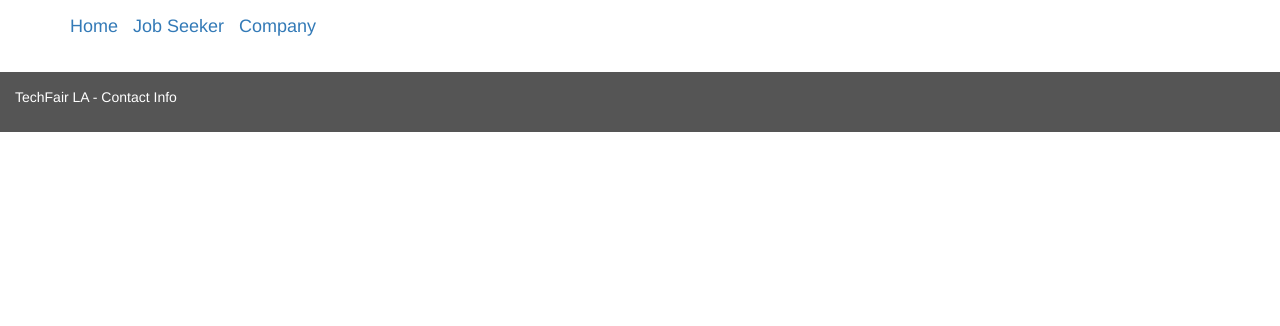
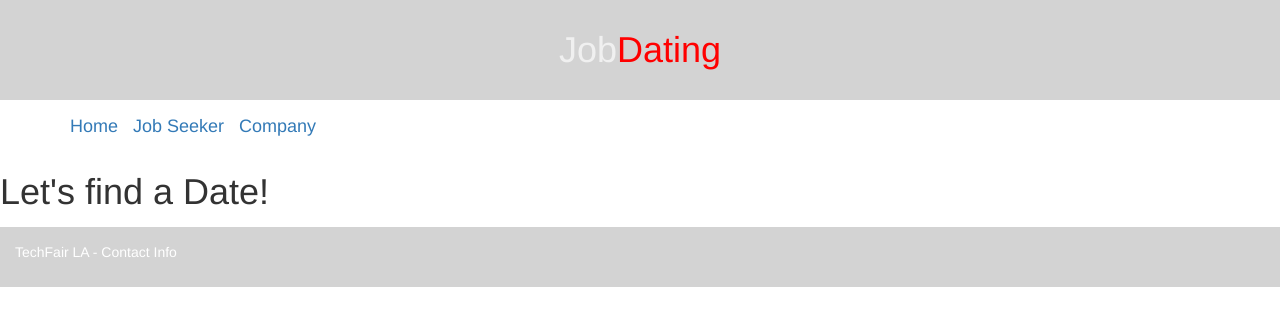
Before and after one commit to imlocle/jobdating, a Flask app: page / in a window 1280 px wide. Shown: the top 326 px of the page. Run offline with Flask 2, Linux system fonts and the light colour scheme; some libraries are stand-ins or nearby versions.

Commit message:
the little styles

```diff
--- a/static/style.css
+++ b/static/style.css
@@ -4,7 +4,7 @@
 
 /* Set black background color, white text and some padding */
 footer {
-      background-color: #555;
+  background-color:lightgrey;
   color: white;
   padding: 15px;
 }
@@ -17,3 +17,17 @@
 .data-entry {
   margin-top: 15px;
 }
+
+div.headline {
+  text-align: center;
+  vertical-align: center;
+  padding-top: 10px;
+  background-color: lightgrey;
+  height: 100px;
+}
+.header {
+  color: #f0f0f0;
+}
+.redline {
+  color: #FF0000;
+}
--- a/templates/applicant_Data_Entry.html
+++ b/templates/applicant_Data_Entry.html
@@ -11,6 +11,9 @@
 
 </head>
 <body>
+        <div class = "headline">
+                <h1 class="header">Job<span class="redline">Dating</span></h1>
+        </div>
         <nav class="navbar navbar-expand-lg navbar-light bg-light">
                 <div class="container">
                     <a class="navbar-brand" href="/">Home</a>
--- a/templates/index.html
+++ b/templates/index.html
@@ -19,6 +19,9 @@
     </style>
 </head>
 <body>
+    <div class = "headline">
+        <h1 class="header">Job<span class="redline">Dating</span></h1>
+    </div>
     <nav class="navbar navbar-expand-lg navbar-light bg-light">
             <div class="container">
                 <a class="navbar-brand" href="/">Home</a>
@@ -123,6 +126,8 @@
                 <script type="text/javascript" src="{{ url_for('static', filename='style.js') }}"></script>
             </div>
         </div>
+        {% else %}
+        <h1>Let's find a Date!</h1>
         {% endif %} <!-- end of "username exists" conditional at beginning -->
     </div> <!-- end of container -->
 <footer class="container-fluid data-entry">
```
Lines whose indentation alone changed are shown as unchanged.
